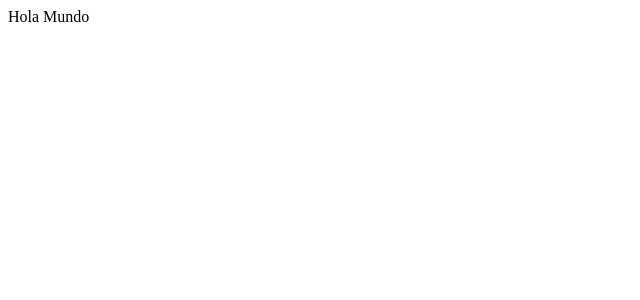
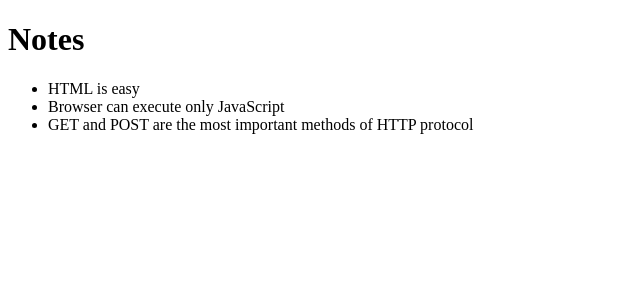
Before and after one commit to salcrom/FullStackOpen_part3, a React (Vite) app: page / in a window 1280 px wide. Shown: the top 300 px of the page, without its empty margins (0-640 px from the left). Built offline with nearby package versions, Linux system fonts and the light colour scheme.

Commit message:
Fin teoria - cambio a rama Ejercicios 2.1 a 2.5

```diff
--- a/src/App.jsx
+++ b/src/App.jsx
@@ -1,11 +1,18 @@
-import { useState } from "react";
+import Note from "./components/Note";
 
-function App() {
+const App = ({ notes }) => {
+    // const { notes } = props;
+
     return (
-        <>
-            <div>Hola Mundo</div>
-        </>
+        <div>
+            <h1>Notes</h1>
+            <ul>
+                {notes.map((note) => (
+                    <Note key={note.id} note={note} />
+                ))}
+            </ul>
+        </div>
     );
-}
+};
 
 export default App;
--- /dev/null
+++ b/src/components/Note.jsx
@@ -0,0 +1,5 @@
+const Note = ({ note }) => {
+    return <li>{note.content}</li>;
+};
+
+export default Note;
--- a/src/main.jsx
+++ b/src/main.jsx
@@ -1,4 +1,25 @@
 import { createRoot } from "react-dom/client";
 import App from "./App.jsx";
 
-createRoot(document.getElementById("root")).render(<App />);
+const notes = [
+    {
+        id: 1,
+        content: "HTML is easy",
+        important: true,
+    },
+    {
+        id: 2,
+        content: "Browser can execute only JavaScript",
+        important: false,
+    },
+    {
+        id: 3,
+        content: "GET and POST are the most important methods of HTTP protocol",
+        important: true,
+    },
+];
+
+// const result = notes.map((note) => note.content);
+// console.log(result);
+
+createRoot(document.getElementById("root")).render(<App notes={notes} />);
```
